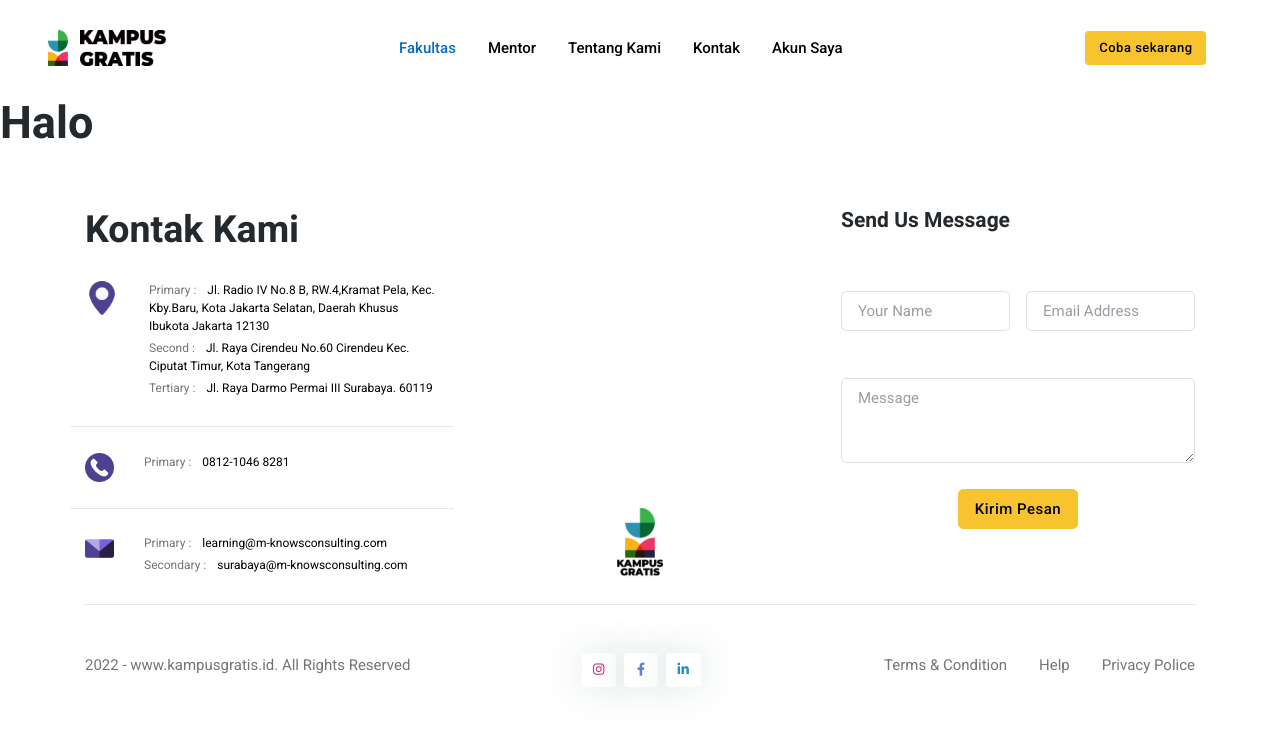
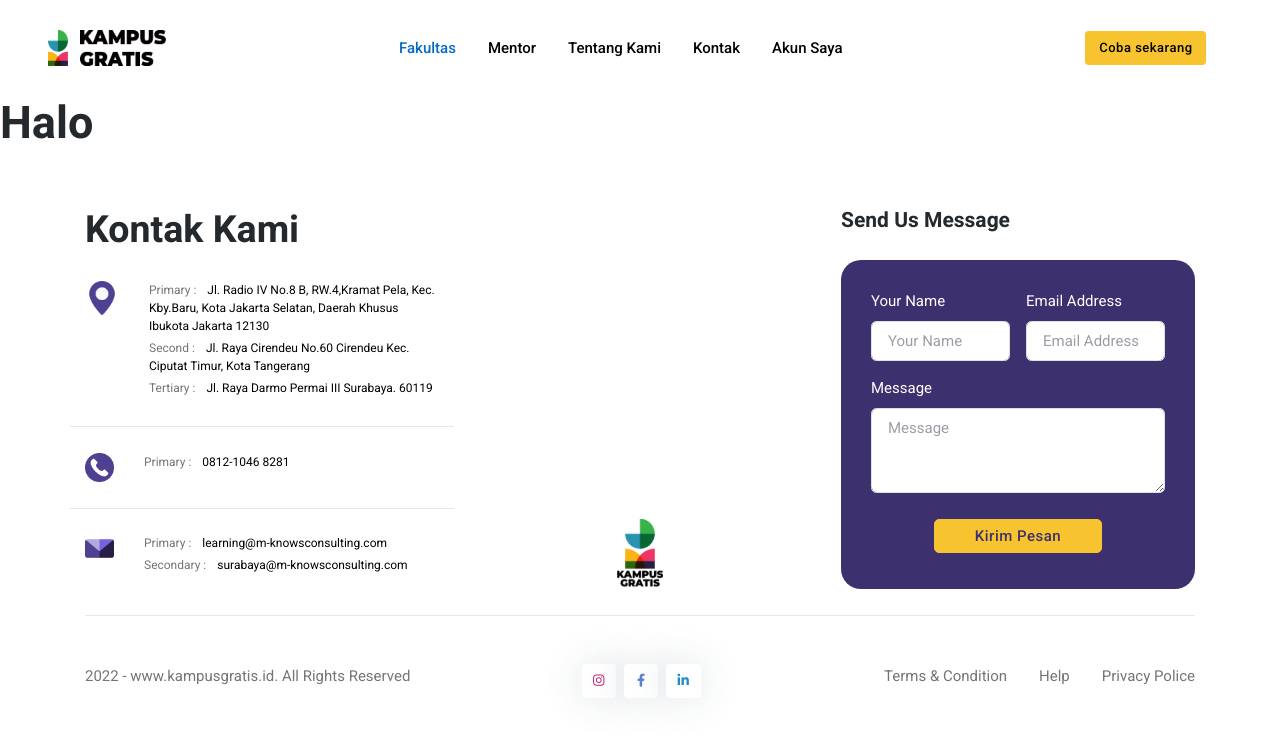
Before and after one commit to nadheva/frontend-kampusgratis, a React (Create React App) app: page / in a window 1280 px wide. Shown: the top 738 px of the page. Built offline with nearby package versions, Linux system fonts and the light colour scheme.

Commit message:
fix footer

```diff
--- a/src/assets/user/css-custom/style.css
+++ b/src/assets/user/css-custom/style.css
@@ -141,13 +141,13 @@
 
 
 /* Landing Page - Footer */
-footer .card-form-footer {
+.footer .card-form-footer {
     background: var(--first-color);
     border-radius: 20px;
     padding: 30px;
 }
 
-footer .btn-form-footer {
+.footer .btn-form-footer {
     border-radius: 5px;
     color: var(--first-color);
     padding: 5px 40px;
--- a/src/component/partials/footer.jsx
+++ b/src/component/partials/footer.jsx
@@ -3,7 +3,7 @@ import { Link } from "react-router-dom";
 
 const Footer = () => {
   return (
-    <div className="pt-5">
+    <div className="pt-5 footer">
       <div className="container">
         <div className="row g-4">
           <div className="col-lg-4 widget-1">
```
